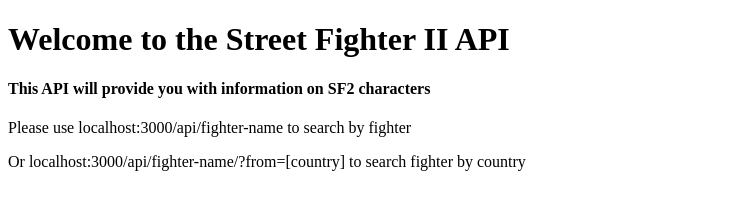
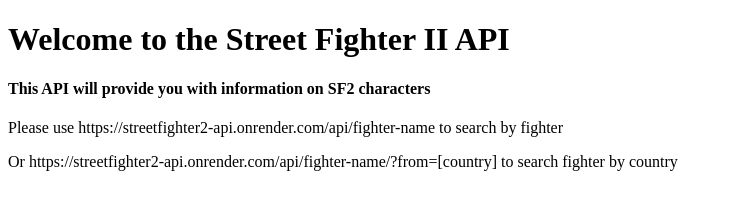
Before and after one commit to hitogiri/streetfighter2-api, a website: page index.html in a window 1280 px wide. Shown: the whole page, without its empty margins (0-733 px from the left). Drawn offline with Linux system fonts and the light colour scheme.

Commit message:
updated render documentation

```diff
--- a/index.html
+++ b/index.html
@@ -10,8 +10,8 @@
 <body>
   <h1>Welcome to the Street Fighter II API</h1>
   <h4>This API will provide you with information on SF2 characters</h3>
-    <p>Please use localhost:3000/api/fighter-name to search by fighter</p>
-    <p>Or localhost:3000/api/fighter-name/?from=[country] to search fighter by country</p>
+    <p>Please use https://streetfighter2-api.onrender.com/api/fighter-name to search by fighter</p>
+    <p>Or https://streetfighter2-api.onrender.com/api/fighter-name/?from=[country] to search fighter by country</p>
 
 </body>
 
```
